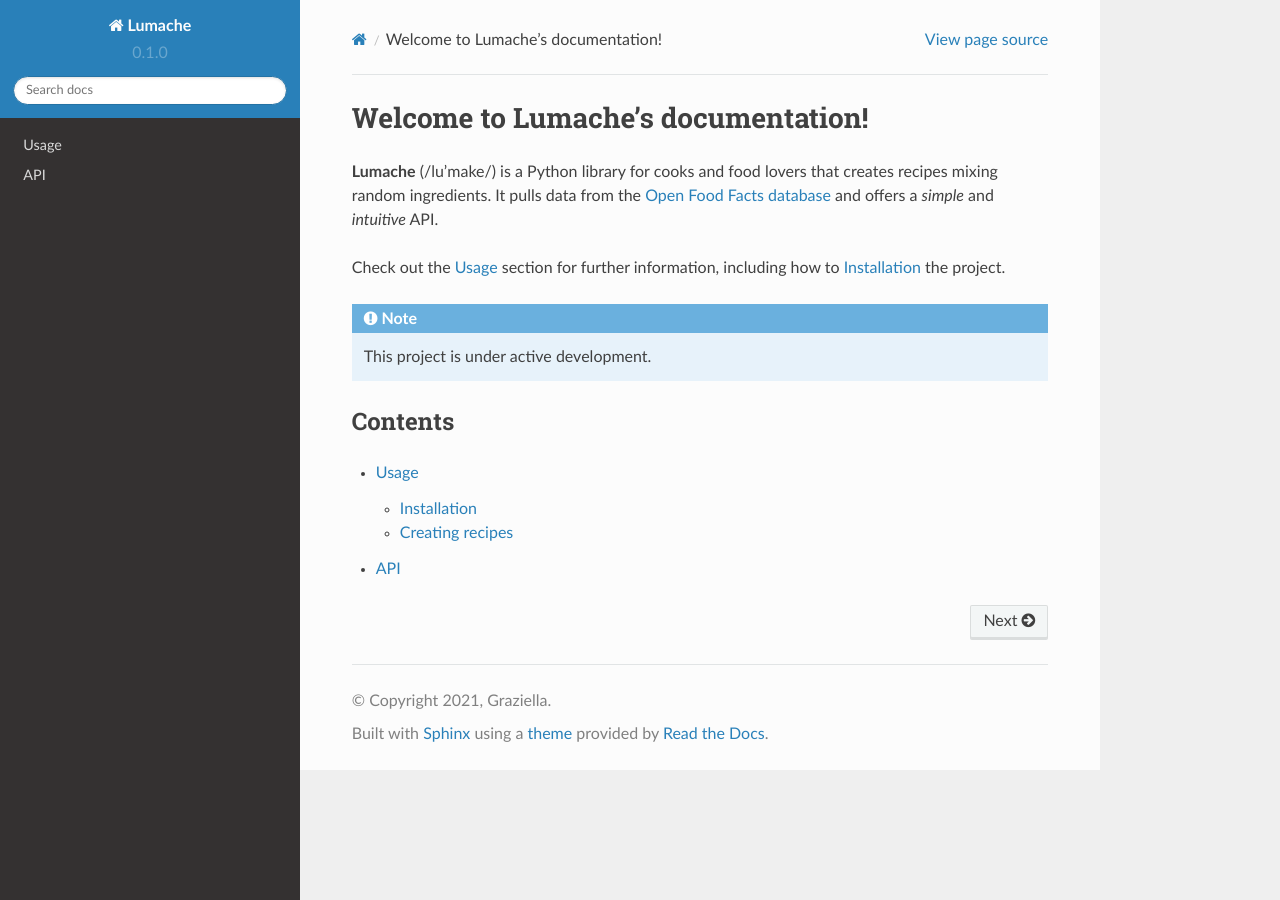
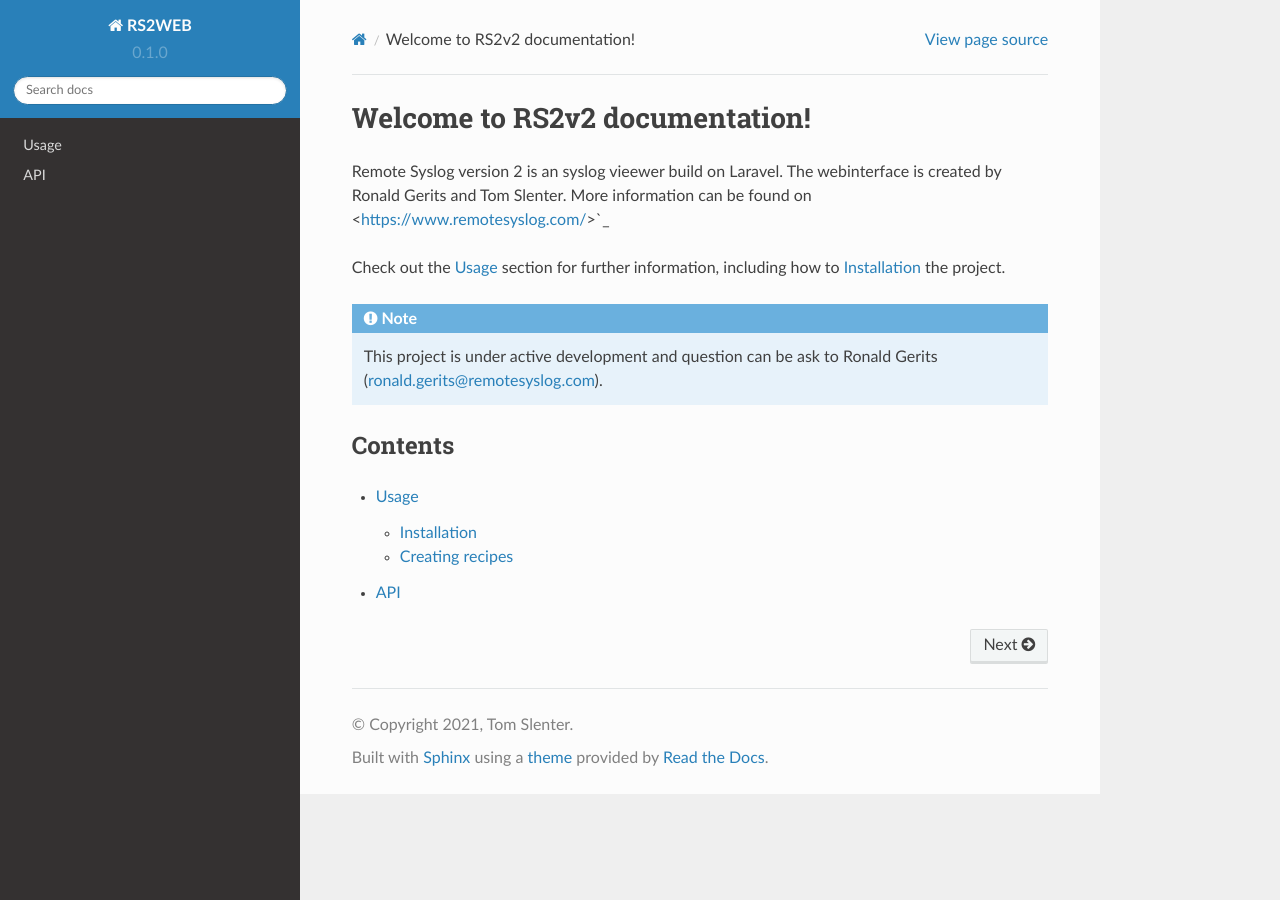
Before and after one commit to tslenter/RS2WEB, a Sphinx documentation site: the page built from docs/source/index.rst, in a window 1280 px wide. Built offline with Sphinx 7.4.7 and the Read the Docs theme 2.0.0, drawn with Linux system fonts in a browser that asks for light colours.

Commit message:
Documentation changed ...

```diff
--- a/docs/source/conf.py
+++ b/docs/source/conf.py
@@ -2,9 +2,9 @@
 
 # -- Project information
 
-project = 'Lumache'
-copyright = '2021, Graziella'
-author = 'Graziella'
+project = 'RS2WEB'
+copyright = '2021, Tom Slenter'
+author = 'Tom Slenter'
 
 release = '0.1'
 version = '0.1.0'
--- a/docs/source/index.rst
+++ b/docs/source/index.rst
@@ -1,17 +1,16 @@
-Welcome to Lumache's documentation!
+Welcome to RS2v2 documentation!
 ===================================
 
-**Lumache** (/lu'make/) is a Python library for cooks and food lovers
-that creates recipes mixing random ingredients.
-It pulls data from the `Open Food Facts database <https://world.openfoodfacts.org/>`_
-and offers a *simple* and *intuitive* API.
+Remote Syslog version 2 is an syslog vieewer build on Laravel.
+The webinterface is created by Ronald Gerits and Tom Slenter.
+More information can be found on <https://www.remotesyslog.com/>`_
 
 Check out the :doc:`usage` section for further information, including
 how to :ref:`installation` the project.
 
 .. note::
 
-   This project is under active development.
+   This project is under active development and question can be ask to Ronald Gerits (ronald.gerits@remotesyslog.com).
 
 Contents
 --------
```
